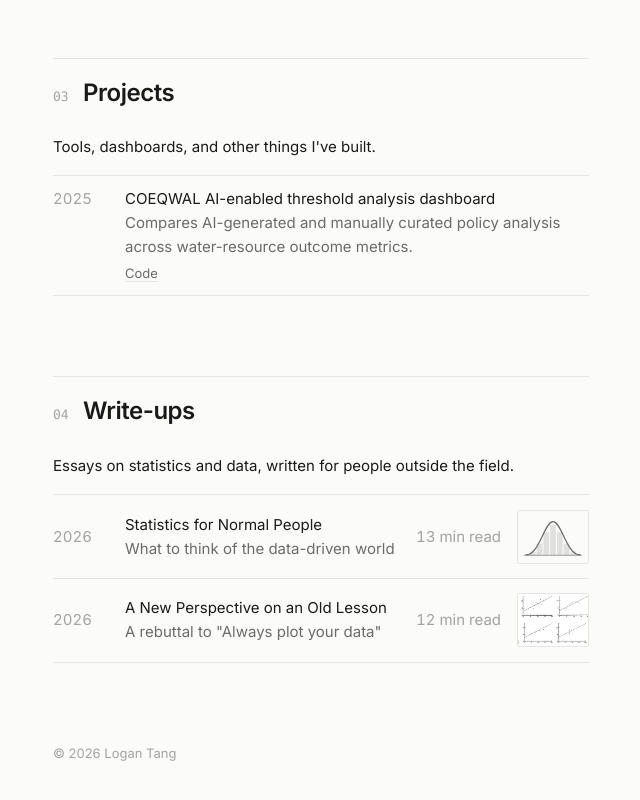
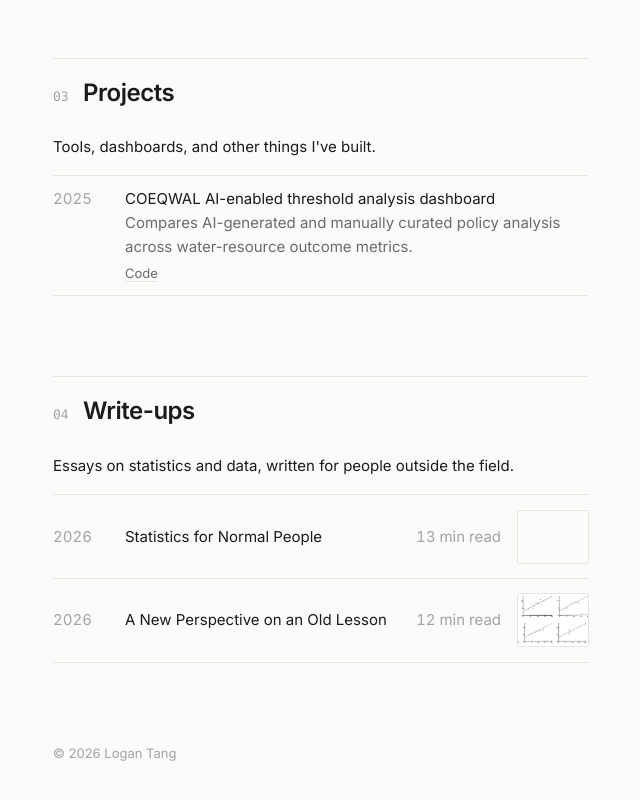
Before and after one commit to logtang/portfolio, a plain HTML site: page index.html in a window 1280 px wide. Shown: the part 1900-2700 px from the top of the page, without its empty margins (319-959 px from the left). Drawn offline with Linux system fonts and the light colour scheme.

Commit message:
updated: removed captions from papers

```diff
--- a/index.html
+++ b/index.html
@@ -100,8 +100,7 @@
         </p>
         <p>
           No matter the project, my approach to research is to always define
-          clear research goals and qualify the conclusions.
-        </p>
+          clear research goals and qualify the conclusions.</p>
         <h3>Interests</h3>
         <p class="muted">Public-facing visualization · Technical communication · User studies ·
           Tabular machine learning · Evaluation methodology</p>
@@ -179,30 +178,15 @@
             <span class="year">2026</span>
             <span>
               <a href="writeups/statistics-for-normal-people.html">Statistics for Normal People</a>
-              <span class="desc">What to think of the data-driven world</span>
             </span>
             <span class="readtime" data-src="writeups/statistics-for-normal-people.html">13 min read</span>
             <a class="thumb" href="writeups/statistics-for-normal-people.html" tabindex="-1" aria-hidden="true">
-              <svg viewBox="0 0 72 54" fill="none" stroke="currentColor" stroke-width="1.25" stroke-linecap="round">
-                <g fill="currentColor" stroke="none" opacity="0.18">
-                  <rect x="12" y="42" width="6" height="4"/>
-                  <rect x="19" y="34" width="6" height="12"/>
-                  <rect x="26" y="22" width="6" height="24"/>
-                  <rect x="33" y="14" width="6" height="32"/>
-                  <rect x="40" y="22" width="6" height="24"/>
-                  <rect x="47" y="34" width="6" height="12"/>
-                  <rect x="54" y="42" width="6" height="4"/>
-                </g>
-                <path d="M8 45.5 C22 45.5 27 11 36 11 C45 11 50 45.5 64 45.5"/>
-                <path d="M6 46 H66" opacity="0.5"/>
-              </svg>
             </a>
           </li>
           <li>
             <span class="year">2026</span>
             <span>
               <a href="writeups/new-perspective-on-an-old-lesson.html">A New Perspective on an Old Lesson</a>
-              <span class="desc">A rebuttal to "Always plot your data"</span>
             </span>
             <span class="readtime" data-src="writeups/new-perspective-on-an-old-lesson.html">12 min read</span>
             <a class="thumb" href="writeups/new-perspective-on-an-old-lesson.html" tabindex="-1" aria-hidden="true">
```
